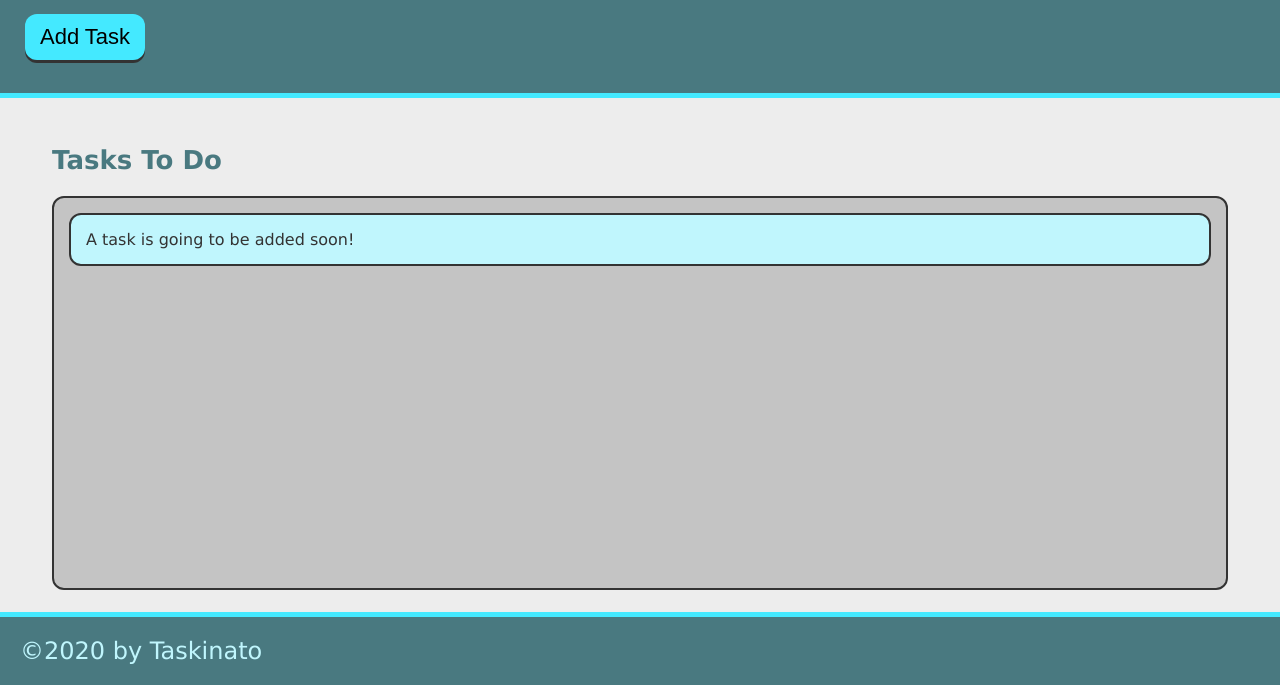
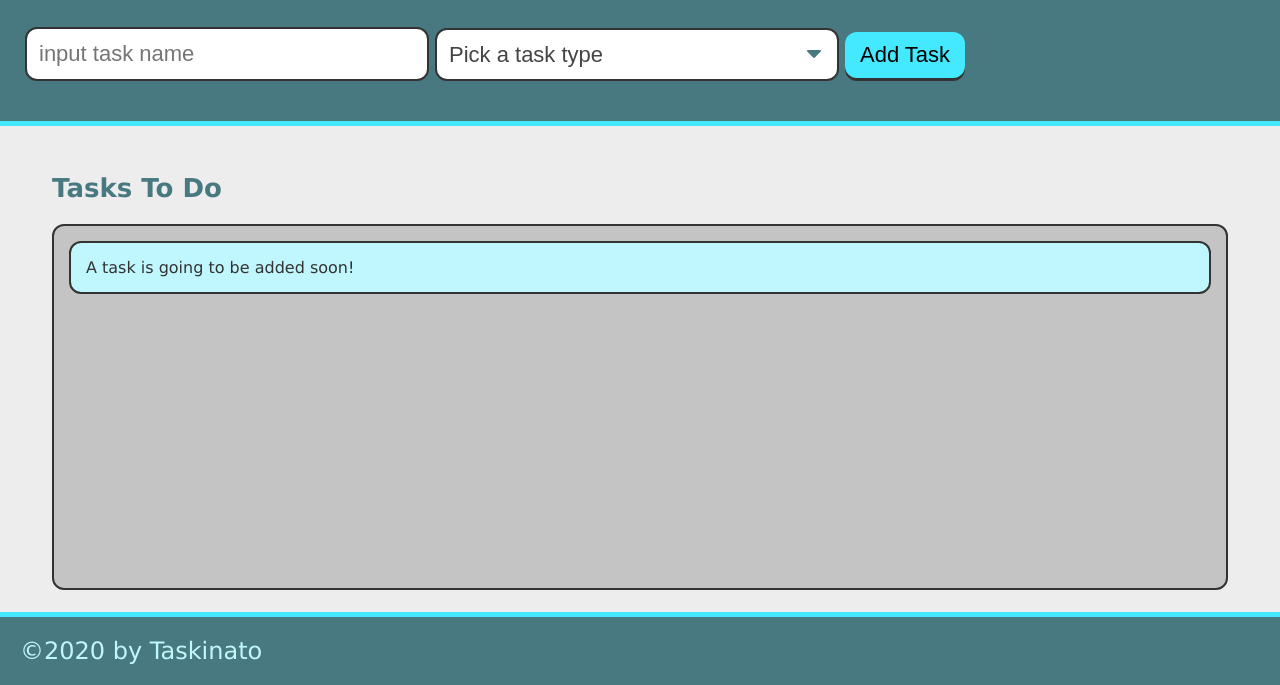
Before and after one commit to LilCalc/Taskinator, a plain HTML site: page index.html in a window 1280 px wide. Shown: the part 115-800 px from the top of the page. Drawn offline with Linux system fonts and the light colour scheme.

Commit message:
Added variation to form

```diff
--- a/index.html
+++ b/index.html
@@ -11,7 +11,22 @@
 <header>
     <h1 class="page-title">Taskinator</h1>
     <p>Click the button below to add a new task!</p>
-    <button class="btn" id="save-task" >Add Task</button>
+    <form id="task-form">
+        <div class="form-group">
+            <input type="text" name="task-name" placeholder="input task name">
+        </div>
+        <div class="form-group">
+            <select name="task-type" class="select-dropdown">
+              <option value="" disabled selected>Pick a task type</option>
+              <option value="Print">Print</option>
+              <option value="Web">Web</option>
+              <option value="Mobile">Mobile</option>
+            </select>
+          </div>
+        <div class="form-group">
+            <button class="btn" id="save-task" type="submit">Add Task</button>
+        </div>
+    </form>
   </header>
   <main class="page-content">
     <section class="task-list-wrapper">
```
